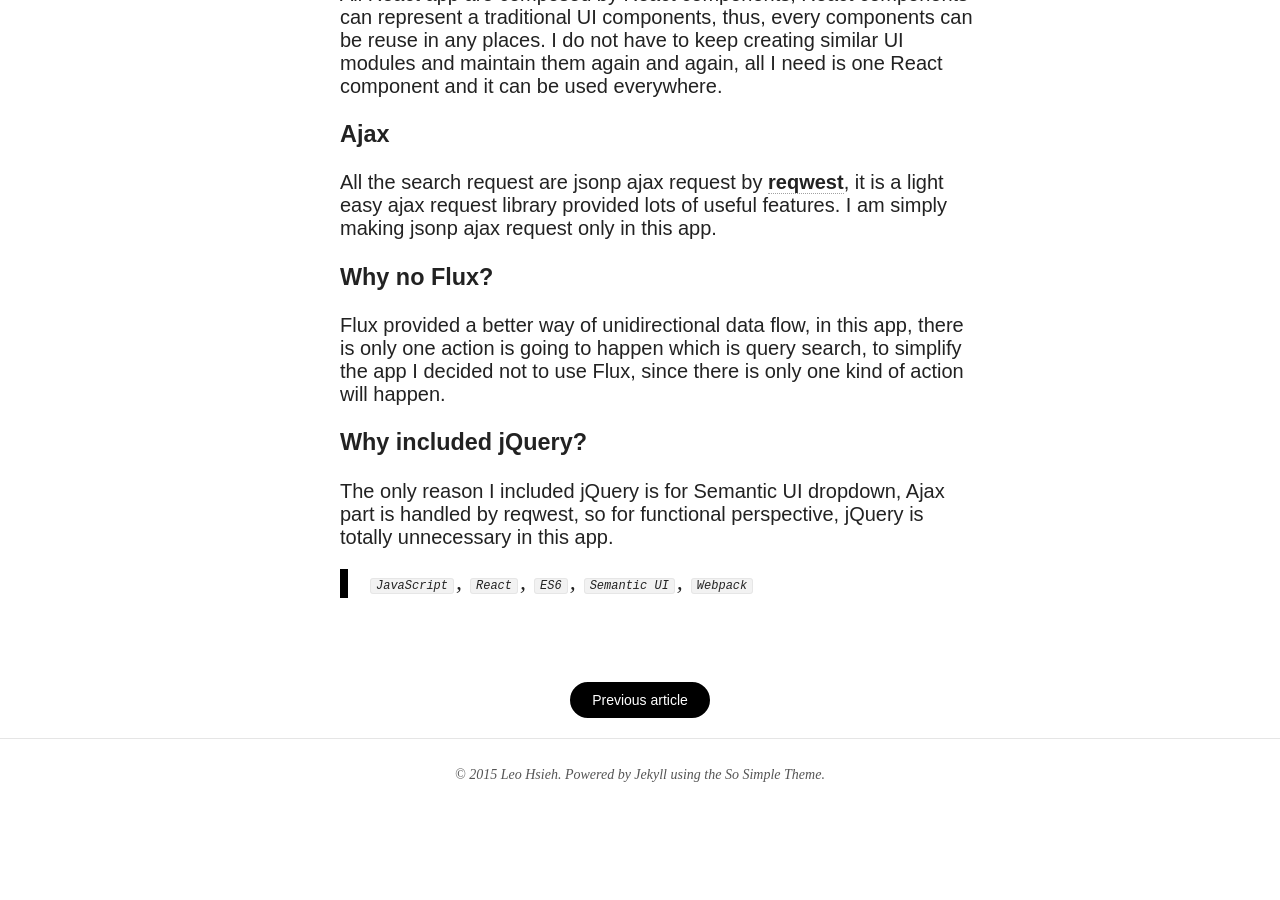
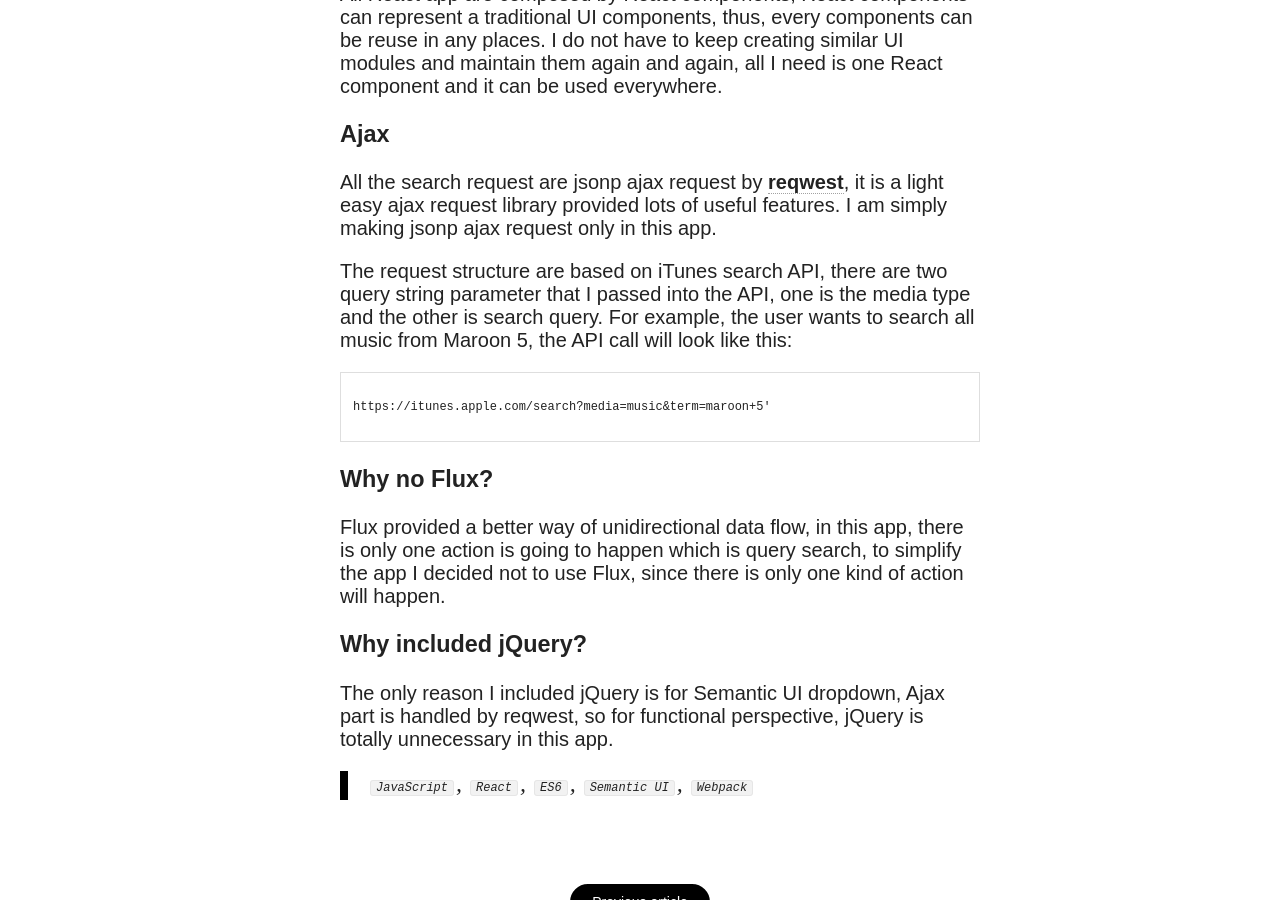
Before and after one commit to LeoAJ/leoaj.github.com, a Jekyll site: the page built from _posts/2015-07-14-React-iTunes-Search.md, in a window 1280 px wide and 900 px high, scrolled down 2499 px. Built offline with Jekyll 4.4.1, drawn with Linux system fonts in a browser that asks for light colours; nearby versions of some CDN libraries.

Commit message:
add req body

```diff
--- a/_posts/2015-07-14-React-iTunes-Search.md
+++ b/_posts/2015-07-14-React-iTunes-Search.md
@@ -42,6 +42,14 @@ All React app are composed by React components, React components can represent a
 
 All the search request are jsonp ajax request by [**reqwest**](https://github.com/ded/reqwest), it is a light easy ajax request library provided lots of useful features. I am simply making jsonp ajax request only in this app.
 
+The request structure are based on iTunes search API, there are two query string parameter that I passed into the API, one is the media type and the other is search query. For example, the user wants to search all music from Maroon 5, the API call will look like this:
+
+{% highlight text %}
+
+https://itunes.apple.com/search?media=music&term=maroon+5'
+
+{% endhighlight %}
+
 ### Why no Flux?
 
 Flux provided a better way of unidirectional data flow, in this app, there is only one action is going to happen which is query search, to simplify the app I decided not to use Flux, since there is only one kind of action will happen.
```
